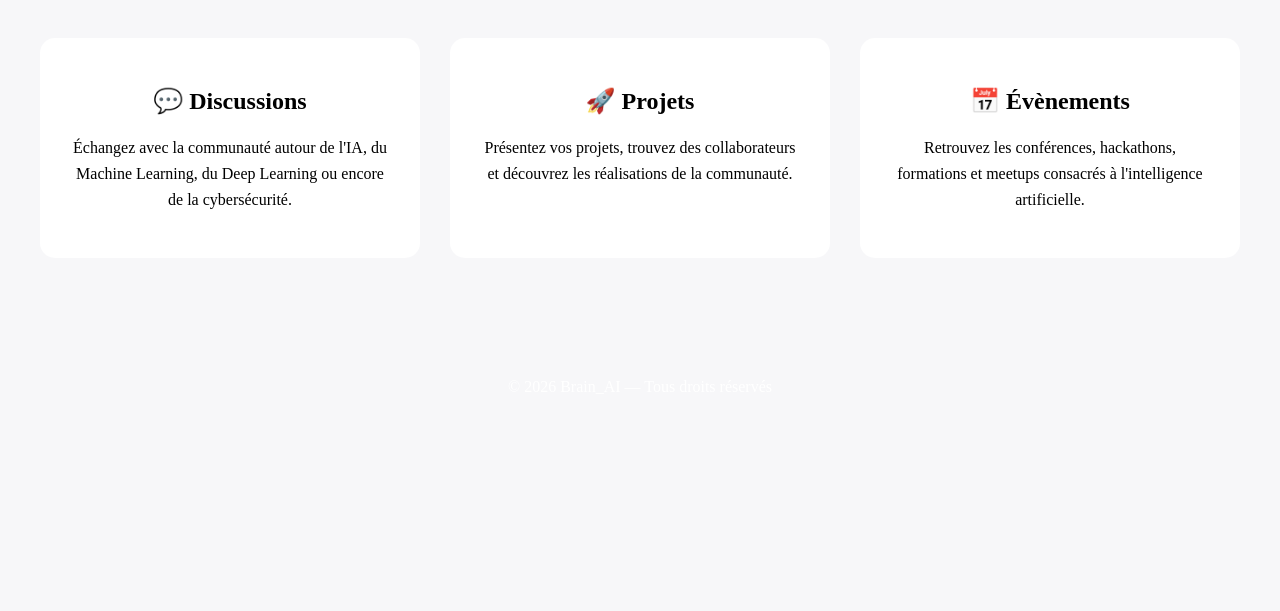
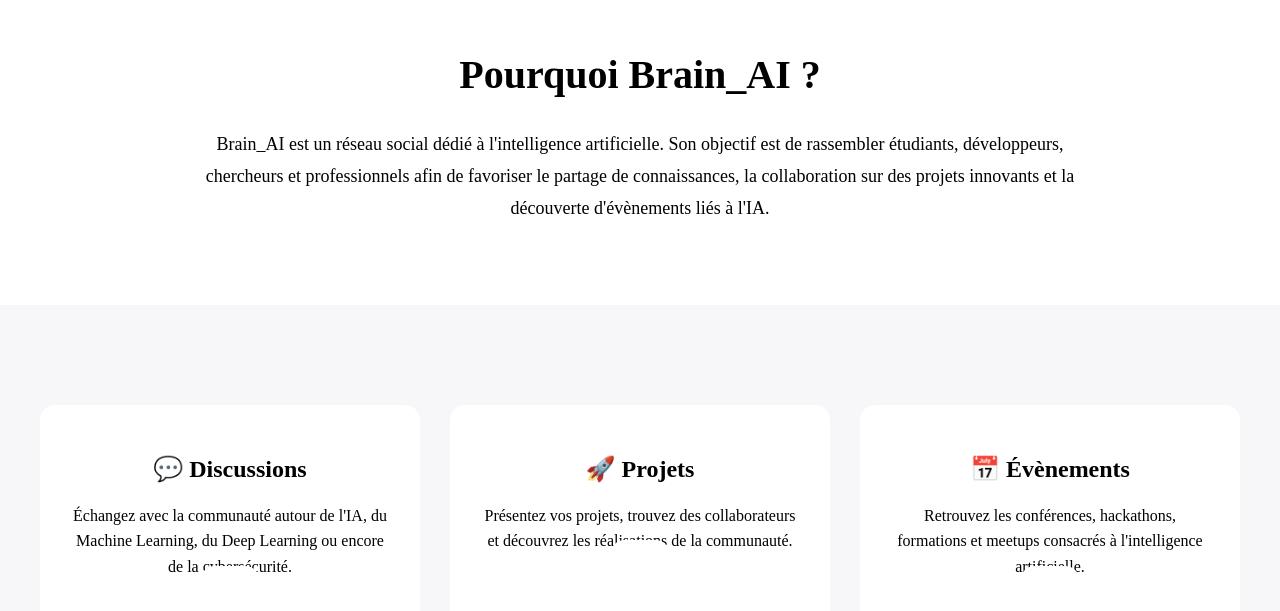
Before and after one commit to thomasescartin/Brain-AI, a React (Vite) app in the folder client/: page / in a window 1280 px wide. Shown: the part 745-1356 px from the top of the page. Before the commit the page ends 1161 px from the top, so only its background shows below. Built offline with nearby package versions, Linux system fonts and the light colour scheme.

Commit message:
Ajout des lien dans la page d'acceuil et ajout de style.

```diff
--- a/client/pages/acceuil.jsx
+++ b/client/pages/acceuil.jsx
@@ -37,6 +37,18 @@ export default function Home() {
         </div>
       </section>
 
+      <section className="about">
+        <h2>Pourquoi Brain_AI ?</h2>
+
+        <p>
+          Brain_AI est un réseau social dédié à l'intelligence artificielle. Son
+          objectif est de rassembler étudiants, développeurs, chercheurs et
+          professionnels afin de favoriser le partage de connaissances, la
+          collaboration sur des projets innovants et la découverte d'évènements
+          liés à l'IA.
+        </p>
+      </section>
+
       {/* Fonctionnalités */}
 
       <section className="features">
@@ -47,6 +59,7 @@ export default function Home() {
             Échangez avec la communauté autour de l'IA, du Machine Learning, du
             Deep Learning ou encore de la cybersécurité.
           </p>
+          <Link to="/discussion" className="feature-card"></Link>
         </div>
 
         <div className="feature-card">
@@ -56,6 +69,7 @@ export default function Home() {
             Présentez vos projets, trouvez des collaborateurs et découvrez les
             réalisations de la communauté.
           </p>
+          <Link to="/projet" className="feature-card"></Link>
         </div>
 
         <div className="feature-card">
@@ -65,6 +79,7 @@ export default function Home() {
             Retrouvez les conférences, hackathons, formations et meetups
             consacrés à l'intelligence artificielle.
           </p>
+          <Link to="/evenements" className="feature-card"></Link>
         </div>
       </section>
     </main>
--- a/client/style/acceuilStyle.css
+++ b/client/style/acceuilStyle.css
@@ -143,3 +143,31 @@ FEATURES
 
   line-height: 1.6;
 }
+
+.about {
+  padding: 80px 20px;
+
+  background: white;
+
+  text-align: center;
+}
+
+.about h2 {
+  color: var(--color-primary);
+
+  margin-bottom: 30px;
+
+  font-size: 40px;
+}
+
+.about p {
+  max-width: 900px;
+
+  margin: auto;
+
+  line-height: 1.8;
+
+  color: var(--color-text-light);
+
+  font-size: 18px;
+}
```
